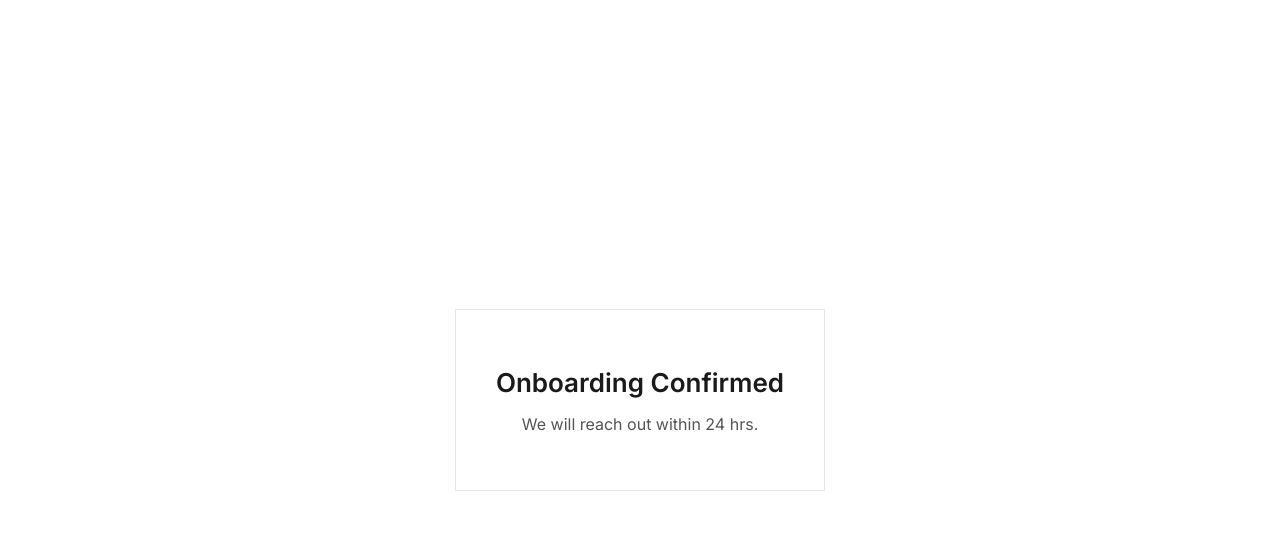
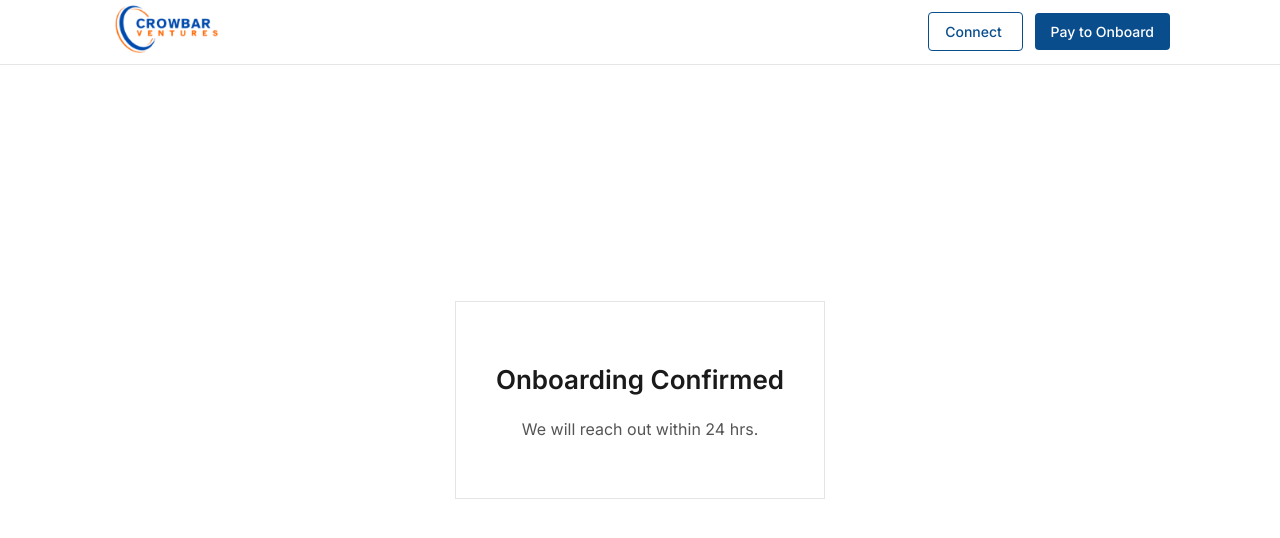
Before and after one commit to kanbanfeed/commerical-crowbar-ventures, a plain HTML site: page confirmed.html in a window 1280 px wide. Drawn offline with Linux system fonts and the light colour scheme.

Commit message:
updating commerical crowbar sites

```diff
--- a/confirmed.html
+++ b/confirmed.html
@@ -8,7 +8,7 @@
   <link rel="preconnect" href="https://fonts.googleapis.com">
   <link rel="preconnect" href="https://fonts.gstatic.com" crossorigin>
   <link href="https://fonts.googleapis.com/css2?family=Inter:wght@400;500;600&display=swap" rel="stylesheet">
-
+<link rel="stylesheet" href="./styles.css">
   <style>
     body {
       margin: 0;
@@ -39,11 +39,38 @@
   <!-- Analytics placeholder -->
 </head>
 <body>
+    <header class="site-header">
+  <div class="container header-inner">
+    <!-- Logo image added -->
+    <a href="https://crowbarventures.com" class="logo">
+      <img
+        src="/assets/crowbar-ventures.png"
+        alt="Crowbar Ventures"
+        height="50"
+      />
+    </a>
 
+    <div class="header-ctas">
+      <a href="CALENDLY_LINK_HERE"
+         id="cta-connect-header"
+         class="btn btn-secondary">
+         Connect
+      </a>
+      <a href="https://buy.stripe.com/test_cNi14p3Q49ca28mcC23cc0g"
+         id="cta-pay-header"
+         class="btn btn-primary">
+         Pay to Onboard
+      </a>
+    </div>
+  </div>
+</header>
+<main>
   <div class="box">
     <h1>Onboarding Confirmed</h1>
     <p>We will reach out within 24 hrs.</p>
   </div>
+  </main>
+
 
 </body>
 </html>
```
